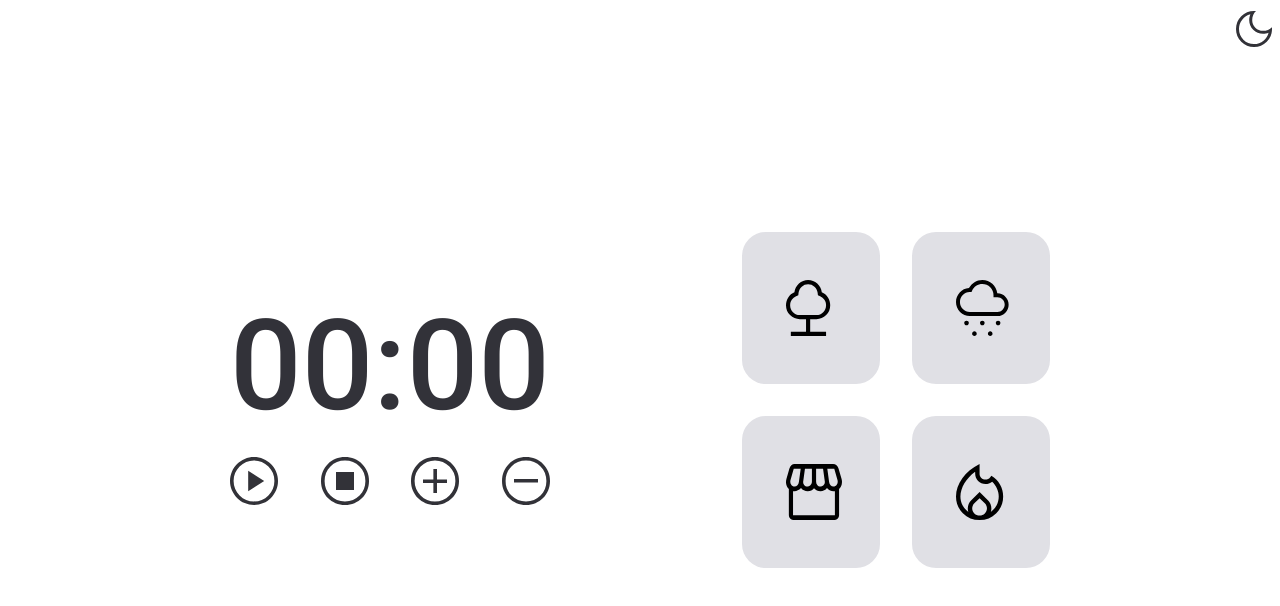
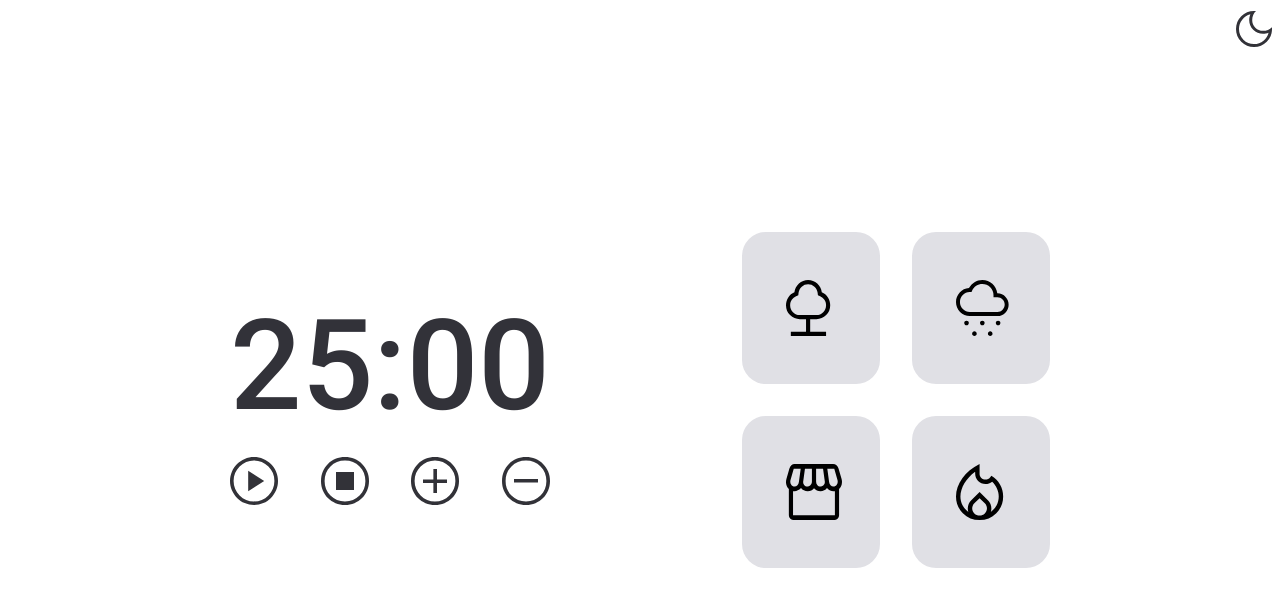
Before and after one commit to julianakcm1/FocusTimer2.0, a plain HTML site: page index.html in a window 1280 px wide. Drawn offline with Linux system fonts and the light colour scheme.

Commit message:
Update index.html

```diff
--- a/index.html
+++ b/index.html
@@ -33,7 +33,7 @@
   <main>
     <div id="left">
       <div id="timer">
-        <span class="minutes">00</span>
+        <span class="minutes">25</span>
         <span>:</span>
         <span class="seconds">00</span>
       </div>
```
